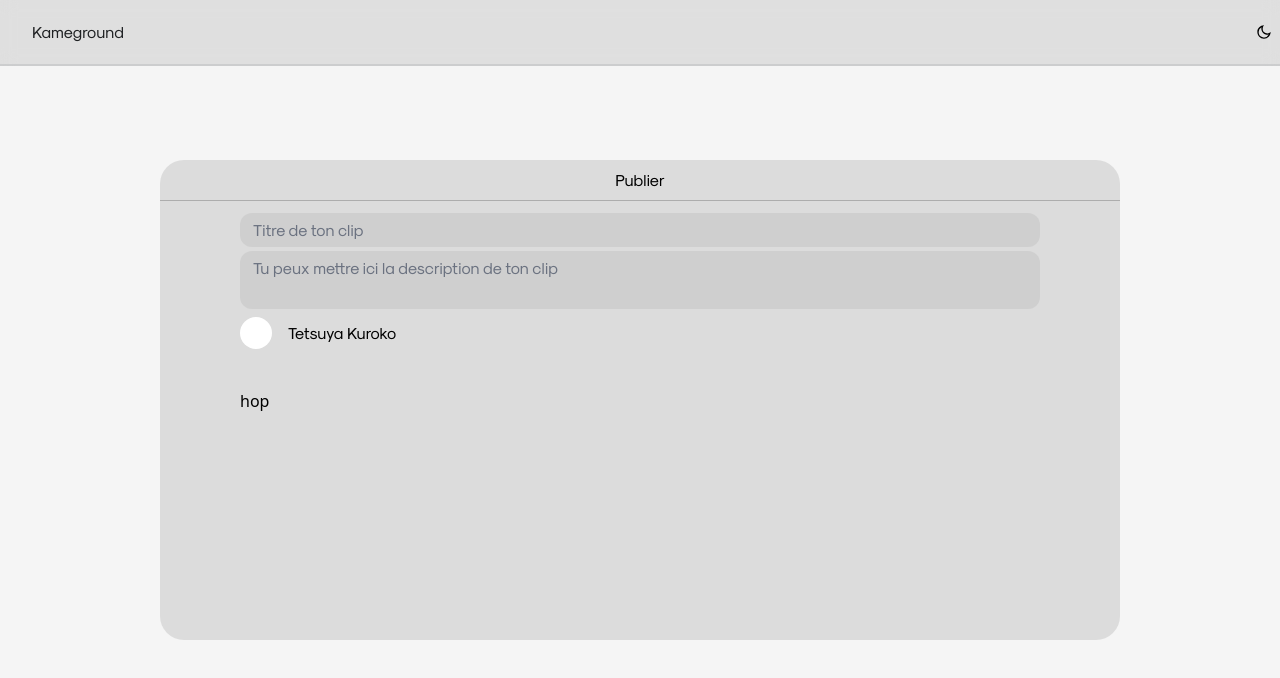
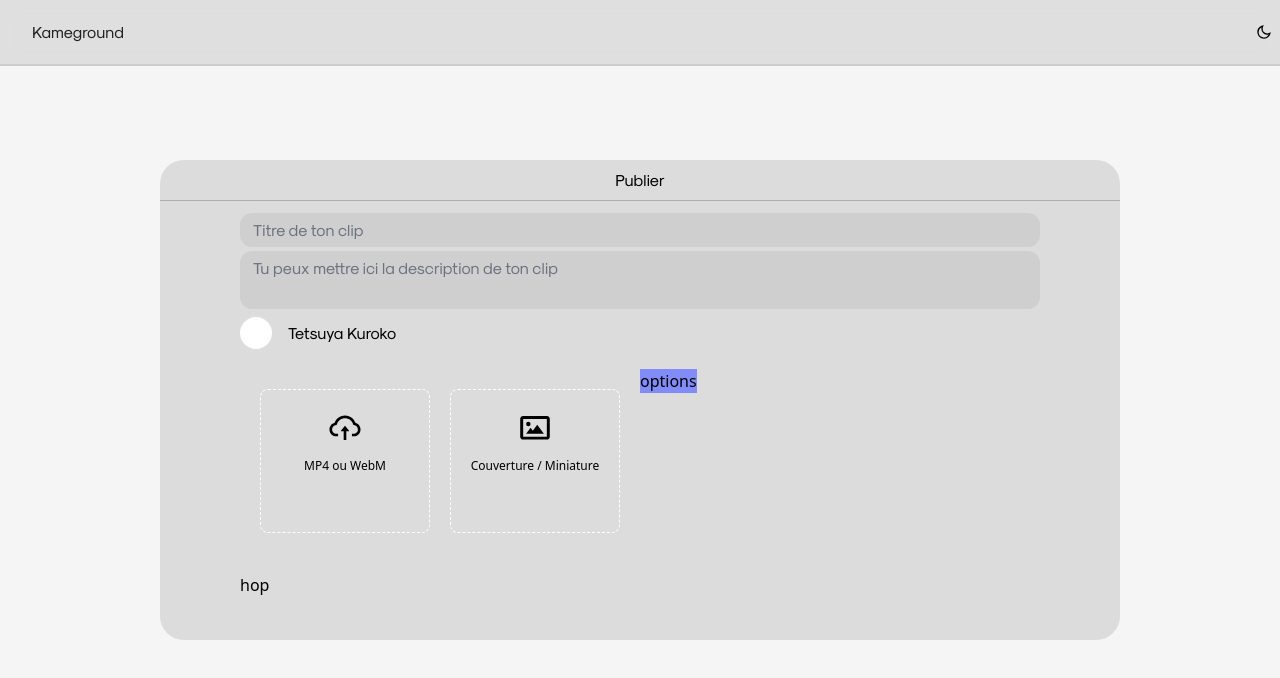
Before and after one commit to Initial-Dev/Project-S13, a Next.js app: page /upload in a window 1280 px wide. Shown: the top 678 px of the page. Built offline with nearby package versions, Linux system fonts and the light colour scheme; what tailwindcss-filters, vidstack would draw is missing.

Commit message:
drag drop doing

```diff
--- a/components/DragDrop/dragDrop.tsx
+++ b/components/DragDrop/dragDrop.tsx
@@ -1,12 +1,21 @@
-import {FunctionComponent} from "react";
+import {FunctionComponent, ReactNode} from "react";
+import {IconType} from "react-icons";
 
 type Props = {
-    className?: string
+    className?: string,
+    icon: ReactNode,
+    description: string
 }
-const dragDrop: FunctionComponent<Props> = ({className}) => {
+const dragDrop: FunctionComponent<Props> = ({className, icon, description}) => {
     return (
-        <div>
-            dragdrop
+        <div className={`flex flex-col items-center gap-3 h-36 w-1/2 rounded-lg border-dashed border-[1px] border-white ${className}`}>
+            <input hidden/>
+            <div className={"mt-5 h-1/4 w-1/4"}>
+                { icon }
+            </div>
+            <div className={"text-xs"}>
+                { description }
+            </div>
         </div>
     )
 }
--- /dev/null
+++ b/components/OptionsUpload/index.tsx
@@ -0,0 +1 @@
+export { default } from './optionsUpload';
--- /dev/null
+++ b/components/OptionsUpload/optionsUpload.tsx
@@ -0,0 +1,14 @@
+import {FunctionComponent} from "react";
+
+type Props = {
+    className?: string
+}
+const optionsUpload: FunctionComponent<Props> = ({className}) => {
+    return (
+        <div className={`bg-indigo-400 ${className}`}>
+            options
+        </div>
+    )
+}
+
+export default optionsUpload;
--- a/pages/upload/uploadDesktop.tsx
+++ b/pages/upload/uploadDesktop.tsx
@@ -2,6 +2,10 @@ import {FunctionComponent} from "react";
 import {dataToSend} from "./types";
 import Title from "../../components/Title";
 import FormUpload from "../../components/FormUpload";
+import DragDrop from "../../components/DragDrop";
+import OptionsUpload from "../../components/OptionsUpload";
+import {AiOutlineCloudUpload} from "react-icons/ai";
+import {BiImage} from "react-icons/bi";
 
 type Props = {
     data: dataToSend
@@ -13,8 +17,14 @@ const uploadDesktop: FunctionComponent<Props> = (data) => {
                 <Title className={""}/>
                 <div className={"h-full w-5/6 flex flex-col mt-3"}>
                     <FormUpload className={""}/>
-                    <div className={"bg-red-600 mt-5"}>
-
+                    <div className={"mt-5 flex flex-row"}>
+                        <div className={"w-1/2 flex flex-row p-5 gap-5 justify-center"}>
+                            <DragDrop icon={<AiOutlineCloudUpload className={"w-full h-full"}/>} description={"MP4 ou WebM"} />
+                            <DragDrop icon={<BiImage className={"h-full w-full"} />} description={"Couverture / Miniature"}/>
+                        </div>
+                        <div>
+                            <OptionsUpload />
+                        </div>
                     </div>
                     <div className={"mt-5"}>
                         hop
```
